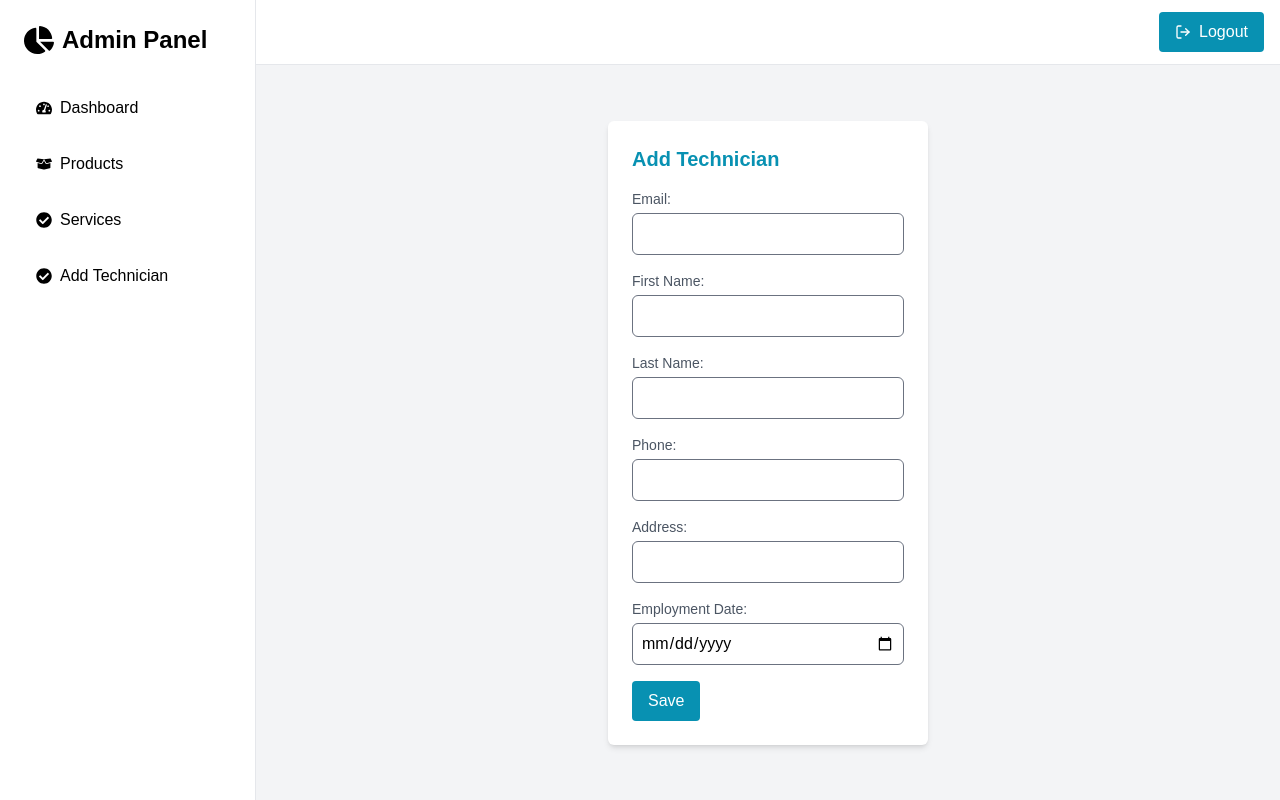
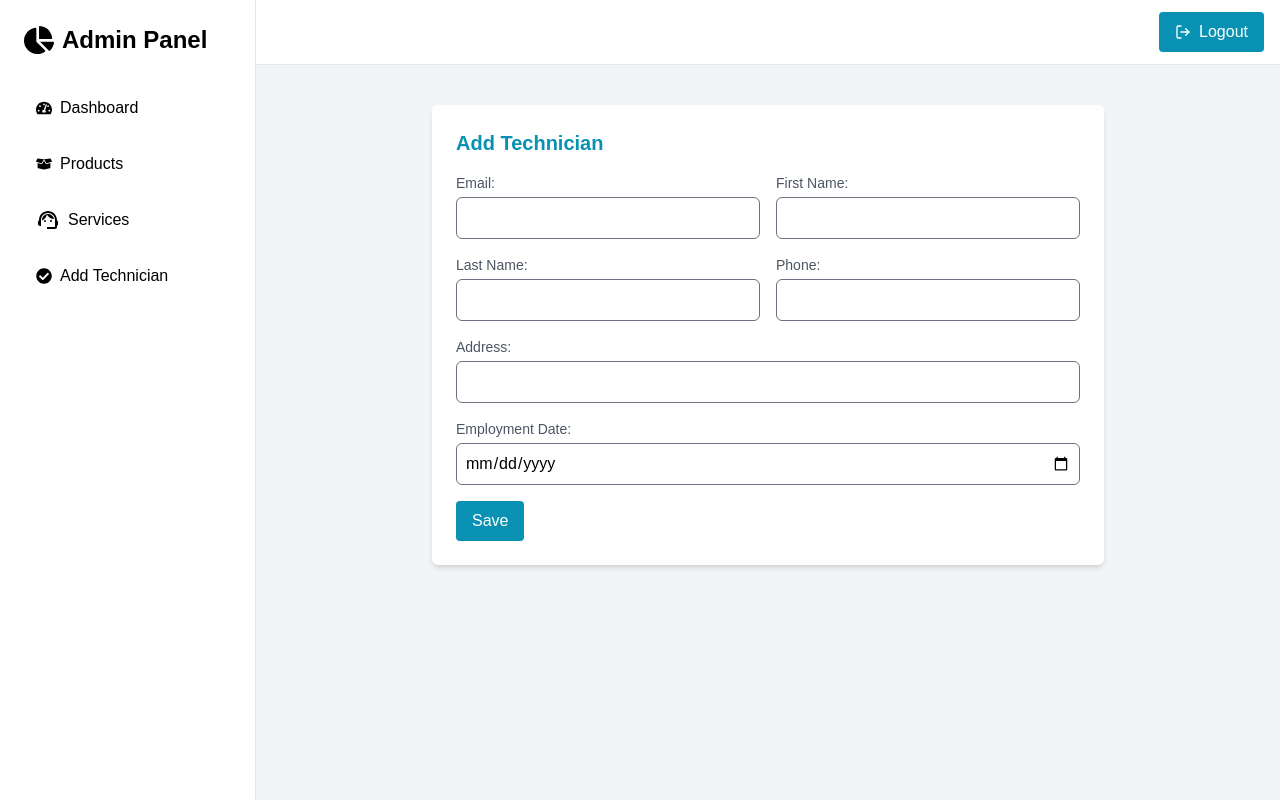
Before and after one commit to Gigatorb-Software/water-management, a React (Vite) app in the folder client/: page /admin/addTech in a window 1280 px wide. Built offline with nearby package versions, Linux system fonts and the light colour scheme.

Commit message:
pdf work

```diff
--- a/client/src/pages/adminView/AddTechnician.tsx
+++ b/client/src/pages/adminView/AddTechnician.tsx
@@ -48,12 +48,13 @@ const AddTechnician: React.FC = () => {
     }
 
     return (
-        <div className="w-80 mx-auto mt-8 p-6 bg-white shadow-md rounded-md">
+        <div className="w-full max-w-2xl mx-auto mt-4 p-6 bg-white shadow-md rounded-md">
     <h2 className="text-xl text-[#0891b2] font-semibold mb-4">
         Add Technician
     </h2>
     <form onSubmit={handleSubmit}>
-                <div className="mb-4">
+        <div className="flex flex-wrap -mx-2 mb-4">
+            <div className="w-full md:w-1/2 px-2 mb-4 md:mb-0">
                 <label className="block text-sm font-medium text-gray-600">
                     Email:
                 </label>
@@ -66,7 +67,7 @@ const AddTechnician: React.FC = () => {
                     required
                 />
             </div>
-                <div className="mb-4">
+            <div className="w-full md:w-1/2 px-2">
                 <label className="block text-sm font-medium text-gray-600">
                     First Name:
                 </label>
@@ -79,7 +80,9 @@ const AddTechnician: React.FC = () => {
                     required
                 />
             </div>
-                <div className="mb-4">
+        </div>
+        <div className="flex flex-wrap -mx-2 mb-4">
+            <div className="w-full md:w-1/2 px-2 mb-4 md:mb-0">
                 <label className="block text-sm font-medium text-gray-600">
                     Last Name:
                 </label>
@@ -92,8 +95,7 @@ const AddTechnician: React.FC = () => {
                     required
                 />
             </div>
-
-                <div className="mb-4">
+            <div className="w-full md:w-1/2 px-2">
                 <label className="block text-sm font-medium text-gray-600">
                     Phone:
                 </label>
@@ -106,7 +108,7 @@ const AddTechnician: React.FC = () => {
                     required
                 />
             </div>
-
+        </div>
         <div className="mb-4">
             <label className="block text-sm font-medium text-gray-600">
                 Address:
@@ -120,7 +122,6 @@ const AddTechnician: React.FC = () => {
                 required
             />
         </div>
-
         <div className="mb-4">
             <label className="block text-sm font-medium text-gray-600">
                 Employment Date:
@@ -134,7 +135,6 @@ const AddTechnician: React.FC = () => {
                 required
             />
         </div>
-
         <button
             type="submit"
             className="flex items-center gap-2 bg-cyan-600 hover:bg-cyan-500 text-white rounded px-4 py-2"
@@ -143,6 +143,7 @@ const AddTechnician: React.FC = () => {
         </button>
     </form>
 </div>
+
     )
 }
 
--- a/client/src/pages/adminView/AdminServices.tsx
+++ b/client/src/pages/adminView/AdminServices.tsx
@@ -1,7 +1,19 @@
-
-
 import { useEffect, useState } from "react";
-import { Select, MenuItem, Button, Table, TableBody, TableCell, TableContainer, TableHead, TableRow, Paper, TextField, Typography } from "@mui/material";
+import {
+  Select,
+  MenuItem,
+  Button,
+  Table,
+  TableBody,
+  TableCell,
+  TableContainer,
+  TableHead,
+  TableRow,
+  Paper,
+  TextField,
+  Typography,
+} from "@mui/material";
+import InsertDriveFileIcon from '@mui/icons-material/InsertDriveFile';
 import { useNavigate } from "react-router-dom";
 import { apiGetAllServices } from "../../services/AdminAPIs/AdminServices";
 import { apiGetAllTechnician } from "../../services/AdminAPIs/Technician"; // Assuming this is the API for technicians
@@ -14,6 +26,7 @@ type Service = {
   scheduleDate: string;
   technician: string;
   serviceStatus: string;
+  receipt: string | null;
 };
 
 const AdminService = () => {
@@ -29,7 +42,7 @@ const AdminService = () => {
         customerName: `${service.User.firstName} ${service.User.lastName}`,
         bookingDate: new Date(service.bookingDate).toLocaleDateString("en-GB"),
       }));
-
+console.log('transformedServices', transformedServices)
       setServices(transformedServices);
     } catch (error) {
       console.error("Error fetching services:", error);
@@ -40,7 +53,8 @@ const AdminService = () => {
     try {
       const response = await apiGetAllTechnician();
       const technicianNames = response.data.data.map(
-        (tech: { firstName: string; lastName: string }) => `${tech.firstName} ${tech.lastName}`
+        (tech: { firstName: string; lastName: string }) =>
+          `${tech.firstName} ${tech.lastName}`
       );
       setTechnicians(technicianNames);
     } catch (error) {
@@ -79,24 +93,44 @@ const AdminService = () => {
 
   return (
     <>
-
-
-
    <TableContainer component={Paper} className="my-4">
-  <Typography variant="h5" component="h2" sx={{ fontWeight: '600', mb: 2, textAlign: 'center' }} className="text-xl text-[#0891b2] font-semibold mb-4">
+  <Typography
+    variant="h5"
+    component="h2"
+    sx={{ fontWeight: "600", mb: 2, textAlign: "center" }}
+    className="text-xl text-[#0891b2] font-semibold mb-4"
+  >
     Service List
   </Typography>
   <Table sx={{ minWidth: 650 }} aria-label="admin service table">
     <TableHead>
       <TableRow>
-            <TableCell sx={{ fontWeight: '600' }}>ID</TableCell>
-            <TableCell align="left" sx={{ fontWeight: '600' }}>Customer Name</TableCell>
-            <TableCell align="left" sx={{ fontWeight: '600' }}>Service Type</TableCell>
-            <TableCell align="left" sx={{ fontWeight: '600' }}>Booking Date</TableCell>
-            <TableCell align="left" sx={{ fontWeight: '600' }}>Schedule Date</TableCell>
-            <TableCell align="left" sx={{ fontWeight: '600' }}>Technician</TableCell>
-            <TableCell align="left" sx={{ fontWeight: '600' }}>Status</TableCell>
-            <TableCell align="center" sx={{ fontWeight: '600' }}>Action</TableCell>
+        <TableCell sx={{ fontWeight: "600" }}>ID</TableCell>
+        <TableCell align="left" sx={{ fontWeight: "600" }}>
+          Customer Name
+        </TableCell>
+        <TableCell align="left" sx={{ fontWeight: "600" }}>
+          Service Type
+        </TableCell>
+        <TableCell align="left" sx={{ fontWeight: "600" }}>
+          Booking Date
+        </TableCell>
+        <TableCell align="left" sx={{ fontWeight: "600" }}>
+          Schedule Date
+        </TableCell>
+        <TableCell align="left" sx={{ fontWeight: "600" }}>
+          Technician
+        </TableCell>
+        <TableCell align="left" sx={{ fontWeight: "600" }}>
+          Status
+        </TableCell>
+
+        <TableCell align="center" sx={{ fontWeight: "600" }}>
+          PDF
+        </TableCell>
+        <TableCell align="center" sx={{ fontWeight: "600" }}>
+          Action
+        </TableCell>
       </TableRow>
     </TableHead>
     <TableBody>
@@ -110,7 +144,9 @@ const AdminService = () => {
             <TextField
               type="date"
               value={service.scheduleDate || ""}
-                  onChange={(e) => handleScheduleDateChange(service.id, e.target.value)}
+              onChange={(e) =>
+                handleScheduleDateChange(service.id, e.target.value)
+              }
               sx={{ width: 150 }}
               InputLabelProps={{ shrink: true }}
             />
@@ -118,11 +154,15 @@ const AdminService = () => {
           <TableCell>
             <Select
               value={service.technician || ""}
-                  onChange={(e) => handleTechnicianChange(service.id, e.target.value)}
+              onChange={(e) =>
+                handleTechnicianChange(service.id, e.target.value)
+              }
               sx={{ width: 150 }}
               displayEmpty
             >
-                  <MenuItem value="" disabled>Select Technician</MenuItem>
+              <MenuItem value="" disabled>
+                Select Technician
+              </MenuItem>
               {technicians.map((tech) => (
                 <MenuItem key={tech} value={tech}>
                   {tech}
@@ -131,6 +171,19 @@ const AdminService = () => {
             </Select>
           </TableCell>
           <TableCell>{service.serviceStatus}</TableCell>
+          <TableCell align="center">
+            {service.receipt ? (
+              <InsertDriveFileIcon
+              onClick={() => window.open(service?.receipt, "_blank")}
+              style={{ cursor: 'pointer', color: '#0891b2' }}
+              size={24}
+            />
+            ) : (
+              <Typography variant="body2" color="textSecondary">
+                No PDF Available
+              </Typography>
+            )}
+          </TableCell>
           <TableCell align="center">
             <Button
               variant="contained"
@@ -141,13 +194,14 @@ const AdminService = () => {
               Approve
             </Button>
           </TableCell>
+
         </TableRow>
       ))}
     </TableBody>
   </Table>
 </TableContainer>
+
     </>
-
   );
 };
 
--- a/client/src/pages/adminView/AdminSideBar.tsx
+++ b/client/src/pages/adminView/AdminSideBar.tsx
@@ -1,5 +1,6 @@
 import { FaTachometerAlt, FaBoxOpen, FaCheckCircle, FaChartPie, FaTimes } from "react-icons/fa";
 import { useNavigate } from "react-router-dom";
+import SupportAgentIcon from '@mui/icons-material/SupportAgent';
 
 const adminSidebarMenuItems = [
   {
@@ -24,7 +25,7 @@ const adminSidebarMenuItems = [
     id: "services",
     label: "Services",
      path: "/admin/services",
-    icon: <FaCheckCircle />,
+    icon: <SupportAgentIcon />,
   },
   {
     id: "addTech",
```
Lines whose indentation alone changed are shown as unchanged.
